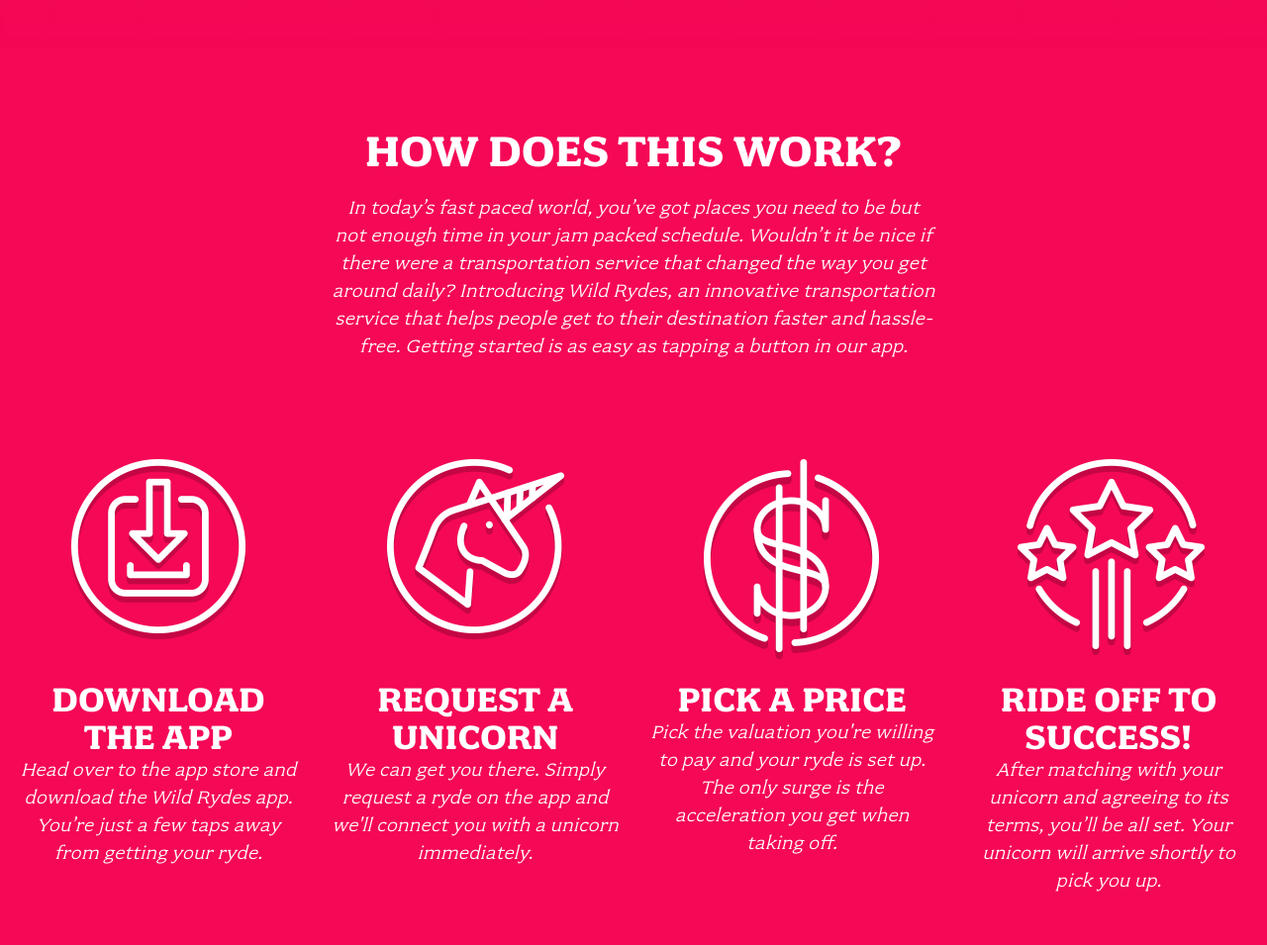
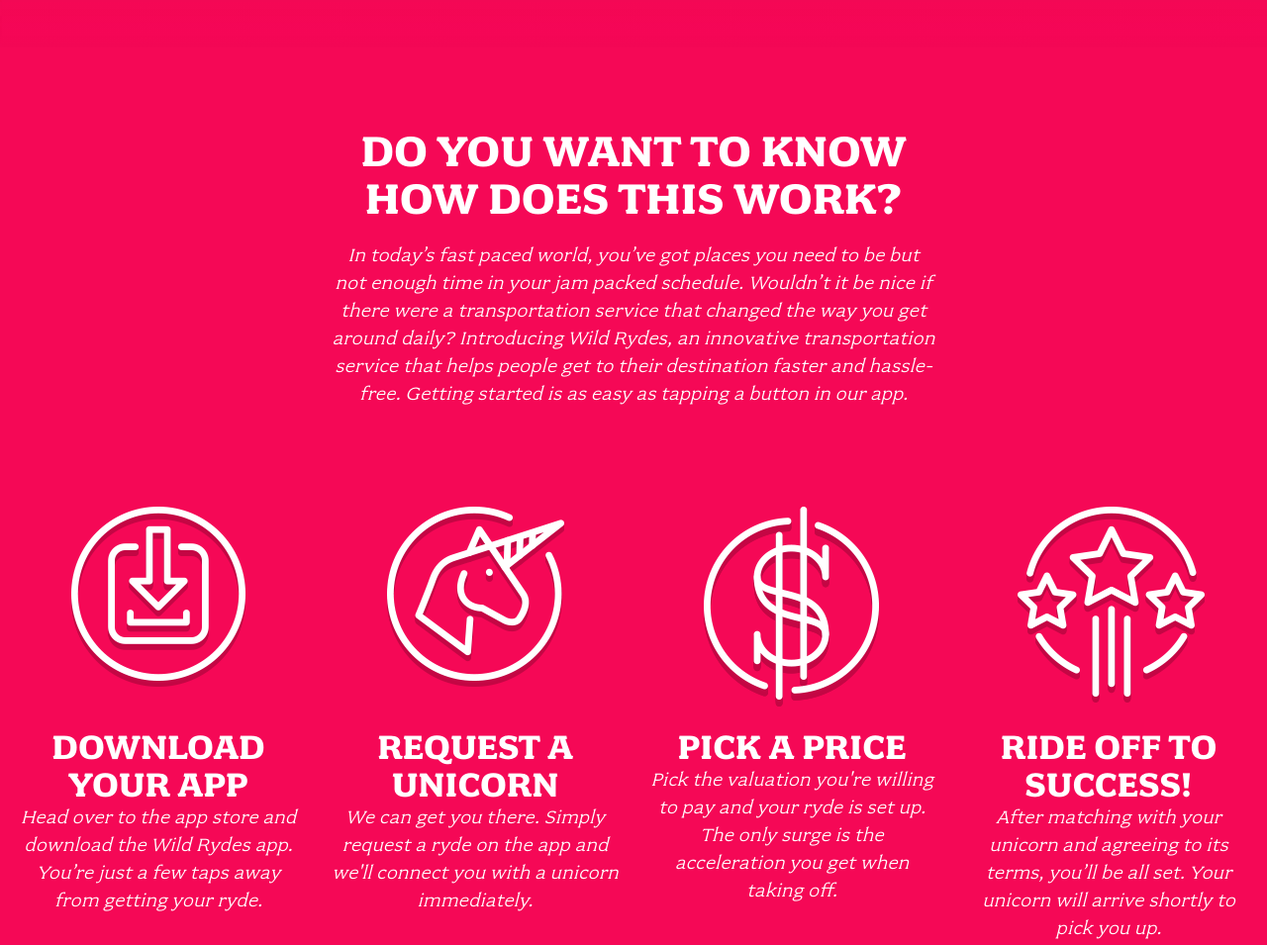
Before and after one commit to Zoho6766/Web-End-WildRydes-Website-Project, a plain HTML site: page index.html in a window 1280 px wide. Shown: the part 900-1855 px from the top of the page at 99% size. Drawn offline with Linux system fonts and the light colour scheme.

Commit message:
Update index.html

```diff
--- a/index.html
+++ b/index.html
@@ -30,7 +30,7 @@
 
   <section class="home-about">
     <div class="row column large-9 xlarge-6 xxlarge-4">
-      <h2 class="section-title">How Does This Work?</h2>
+      <h2 class="section-title">Do You Want to Know How Does This Work?</h2>
       <p class="content">
         In today’s fast paced world, you’ve got places you need to be but not enough time in your jam packed schedule. Wouldn’t it be nice if there were a transportation service that changed the way you get around daily? Introducing Wild Rydes, an innovative transportation service that helps people get to their destination faster and hassle-free. Getting started is as easy as tapping a button in our app.
       </p>
@@ -39,7 +39,7 @@
     <div class="row medium-up-2 large-up-4">
       <div class="column">
         <div class="home-about-block">
-          <h3 class="title icon-download">Download The App</h3>
+          <h3 class="title icon-download">Download Your App</h3>
           <p class="content">Head over to the app store and download the Wild Rydes app. You’re just a few taps away from getting your ryde.</p>
         </div>
       </div>
@@ -147,7 +147,7 @@
 
     <div class="row column">
       <div class="footer-legal">
-        &copy;WildRydes Inc<br>
+        &copy;Zohaib Inc<br>
         All Rights Reserved
       </div>
     </div>
```
